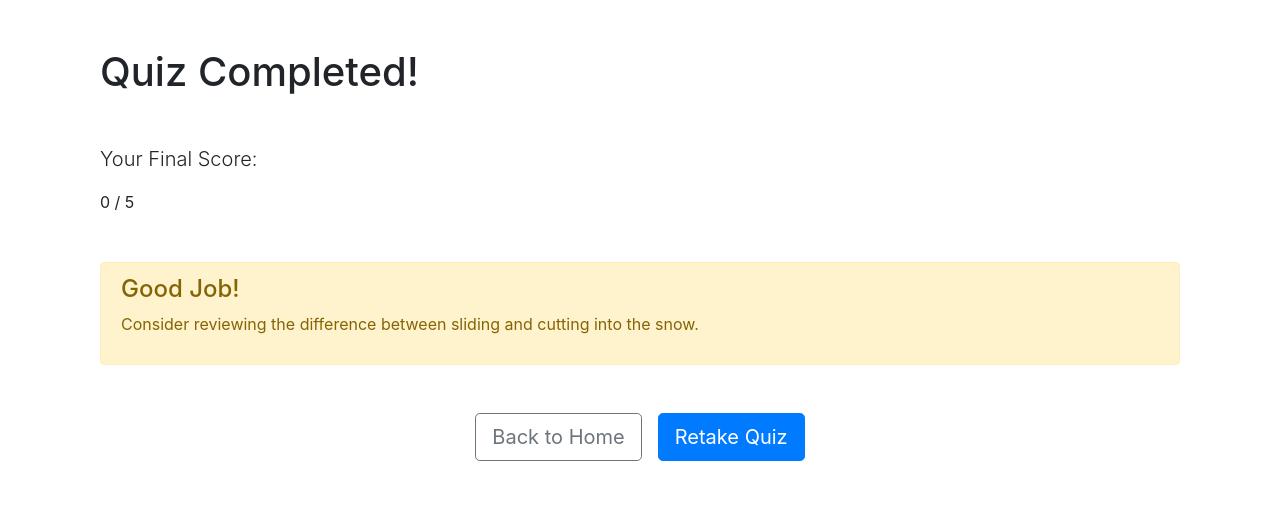
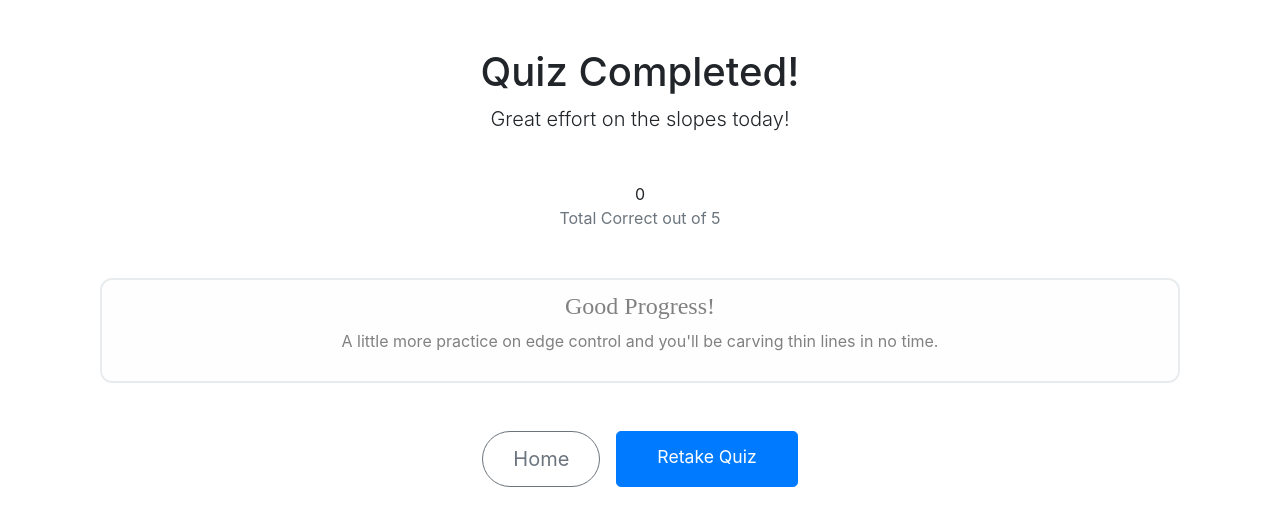
Before and after one commit to JIachen-Tu/UI-final-project, a Flask app: page /results in a window 1280 px wide. Shown: the top 526 px of the page. Run offline with Flask 3, Linux system fonts and the light colour scheme; some libraries are stand-ins or nearby versions.

Commit message:
Update results.html

```diff
--- a/templates/results.html
+++ b/templates/results.html
@@ -1,32 +1,32 @@
 {% extends "layout.html" %}
-
 {% block content %}
-<div class="container">
+<div class="container text-center">
     <div class="score-display">
-        <h1 class="mb-4">Quiz Completed!</h1>
+        <h1>Quiz Completed!</h1>
+        <p class="lead">Great effort on the slopes today!</p>
 
         <div class="my-5">
-            <p class="lead">Your Final Score:</p>
-            <div class="score-number">{{ score }} / {{ total }}</div>
+            <div class="score-number">{{ score }}</div>
+            <p class="text-muted">Total Correct out of {{ total }}</p>
         </div>
 
         <div class="result-message mb-5">
             {% if score == total %}
-                <div class="alert alert-success">
-                    <h4>Perfect! You're a Carving Pro!</h4>
-                    <p>You clearly understand the importance of edge control.</p>
+                <div class="alert alert-success" style="border-radius: 12px; border: none; background-color: #d4edda;">
+                    <h4 style="font-family: 'Montserrat';">Pro Snowboarder!</h4>
+                    <p>You have mastered the visual cues of carving and skidding.</p>
                 </div>
             {% else %}
-                <div class="alert alert-warning">
-                    <h4>Good Job!</h4>
-                    <p>Consider reviewing the difference between sliding and cutting into the snow.</p>
+                <div class="alert alert-light" style="border-radius: 12px; border: 2px solid #E9ECEF;">
+                    <h4 style="font-family: 'Montserrat';">Good Progress!</h4>
+                    <p>A little more practice on edge control and you'll be carving thin lines in no time.</p>
                 </div>
             {% endif %}
         </div>
 
-        <div class="d-flex justify-content-center">
-            <a href="/" class="btn btn-outline-secondary btn-lg mr-3">Back to Home</a>
-            <a href="{{ url_for('retake') }}" class="btn btn-primary btn-lg">Retake Quiz</a>
+        <div class="d-flex justify-content-center mt-4">
+            <a href="/" class="btn btn-outline-secondary btn-lg mr-3" style="border-radius: 30px; padding: 12px 30px;">Home</a>
+            <a href="/quiz/1" class="btn btn-primary btn-lg btn-start" style="padding: 12px 40px; font-size: 1.1rem;">Retake Quiz</a>
         </div>
     </div>
 </div>
```
